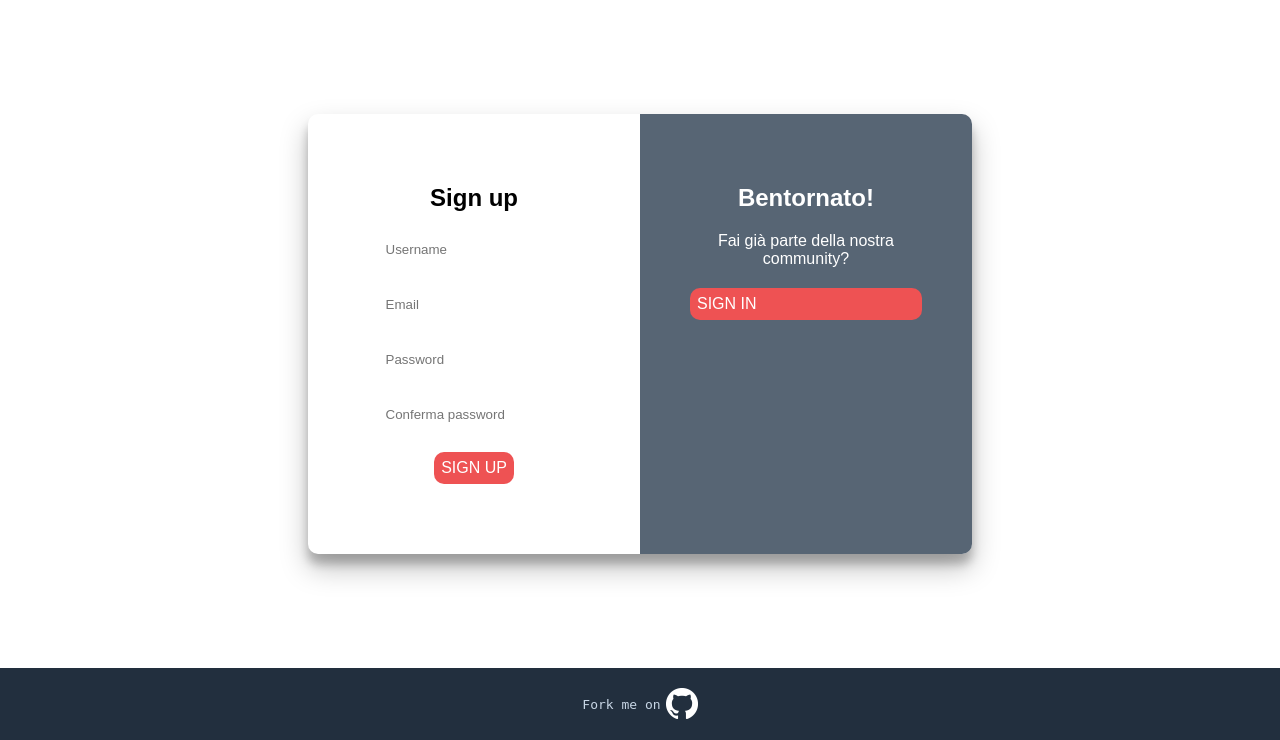
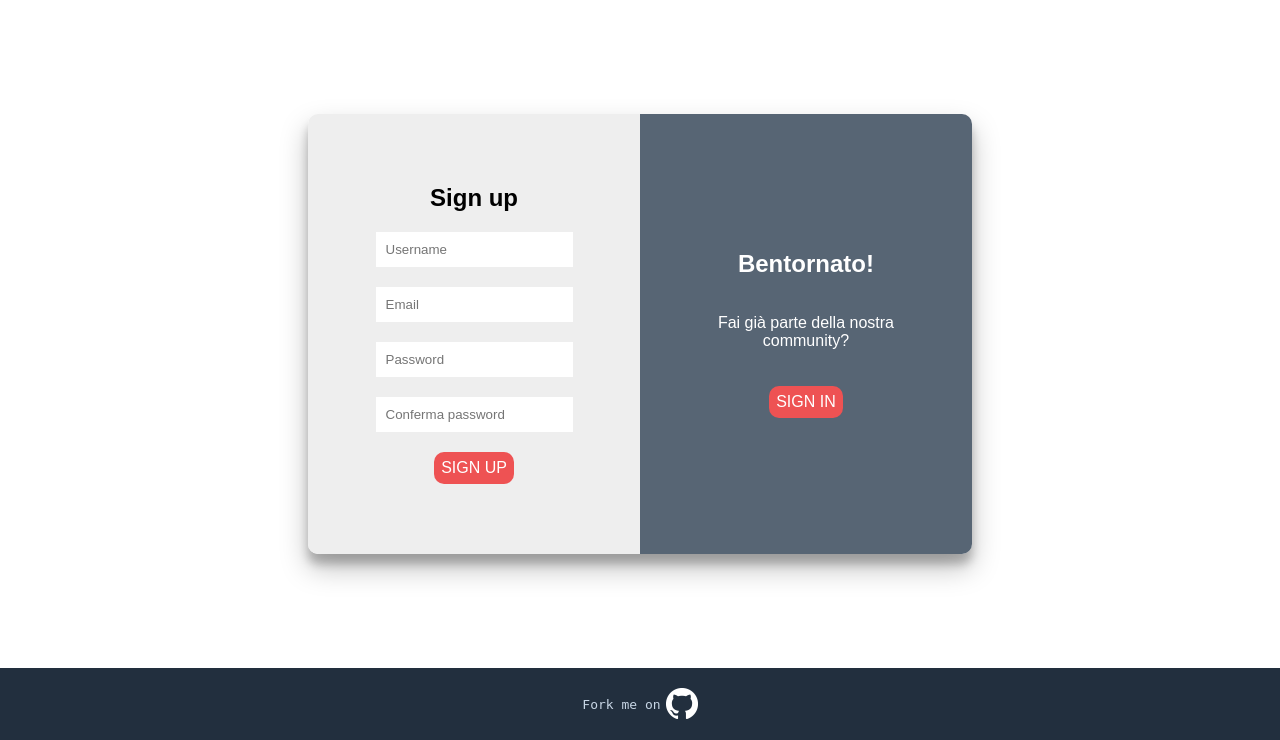
Before and after one commit to drw0if/ethlib, a PHP site: page /signup.php in a window 1280 px wide. Shown: the part 60-800 px from the top of the page. Run offline with PHP 8.4, Linux system fonts and the light colour scheme.

Commit message:
refactored css

```diff
--- a/signin.php
+++ b/signin.php
@@ -54,7 +54,7 @@
 <?php require_once __DIR__ . "/template/header.php"; ?>
 
     <div class="splitted-container">
-        <div class="form-container">
+        <div class="form-container form-background">
             <header>
                 <h2 class="center">
                     Sign in
@@ -69,7 +69,7 @@
                 <input class="form-input form-button" type="submit" name="submit" value="SIGN IN">
             </form>
         </div>
-        <div class="redirect-container">
+        <div class="redirect-container centered-container">
             <header>
                 <h2 class="center">
                     Benvenuto!
--- a/signup.php
+++ b/signup.php
@@ -78,7 +78,7 @@
 <?php require_once __DIR__ . "/template/header.php"; ?>
 
     <div class="splitted-container">
-        <div class="form-container">
+        <div class="form-container form-background">
             <header>
                 <h2 class="center">
                     Sign up
@@ -95,7 +95,7 @@
                 <input id="submitButton" class="form-input form-button" type="submit" name="submit" value="SIGN UP">
             </form>
         </div>
-        <div class="redirect-container">
+        <div class="redirect-container centered-container">
             <h2 class="center">
                 Bentornato!
             </h2>
```
